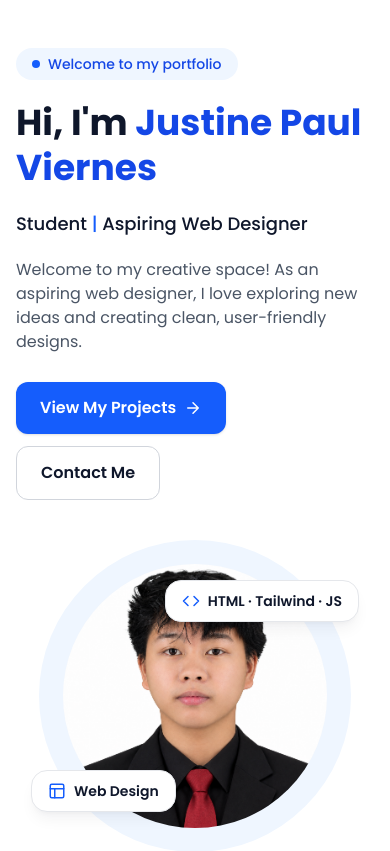
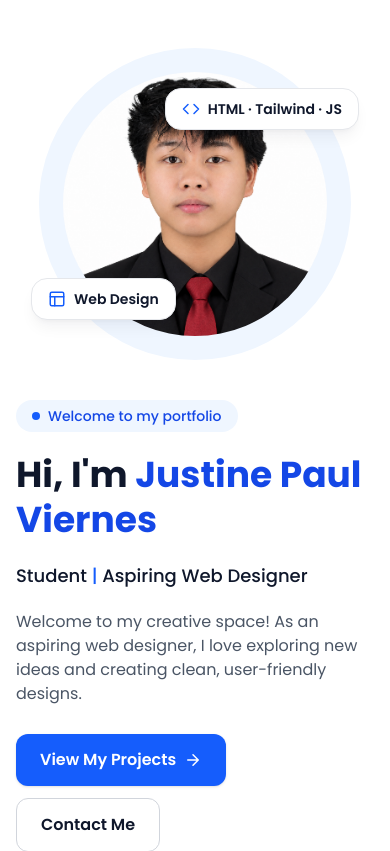
Before and after one commit to justinepaulviernes8-dev/Portfolio, a Laravel app: page / in a window 390 px wide. Shown: the part 69-920 px from the top of the page. Run offline with Laravel 12, Linux system fonts and the light colour scheme; data comes from the database, SQL or seed files in the repository; style sheets or scripts are compiled from the project's sources; some libraries are stand-ins or nearby versions.

Commit message:
Show profile picture above introduction on mobile

```diff
--- a/resources/js/Components/Home.jsx
+++ b/resources/js/Components/Home.jsx
@@ -20,7 +20,7 @@ export default function Home() {
           </div>
         </div>
 
-        <div data-reveal="" className="flex justify-center">
+        <div data-reveal="" className="order-first flex justify-center md:order-last">
 
           <div className="relative aspect-square w-[min(20rem,80vw,50svh)] lg:w-[min(26rem,52svh)]">
             <div className="absolute inset-0 rounded-full bg-blue-50 dark:bg-blue-950" aria-hidden="true"></div>
```
